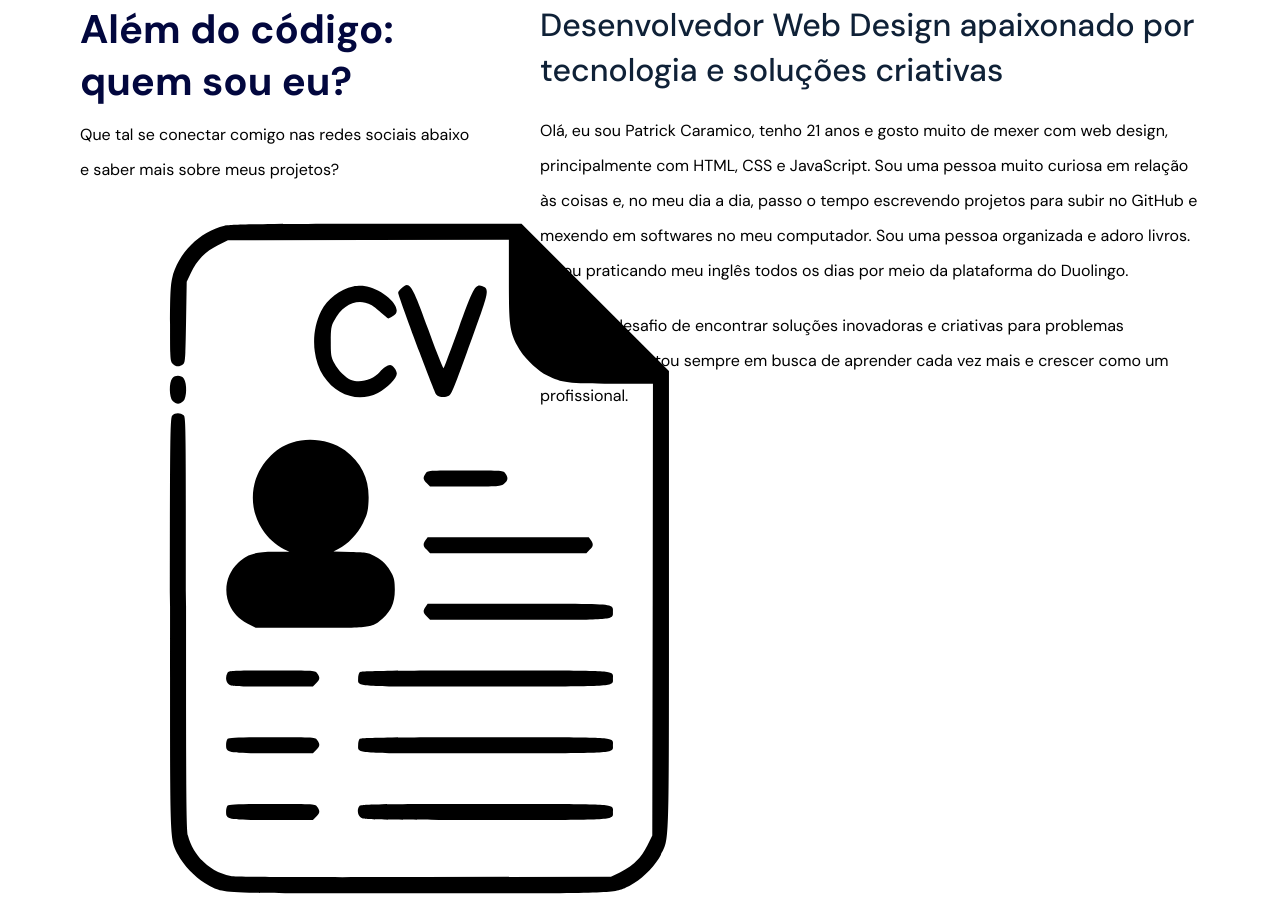
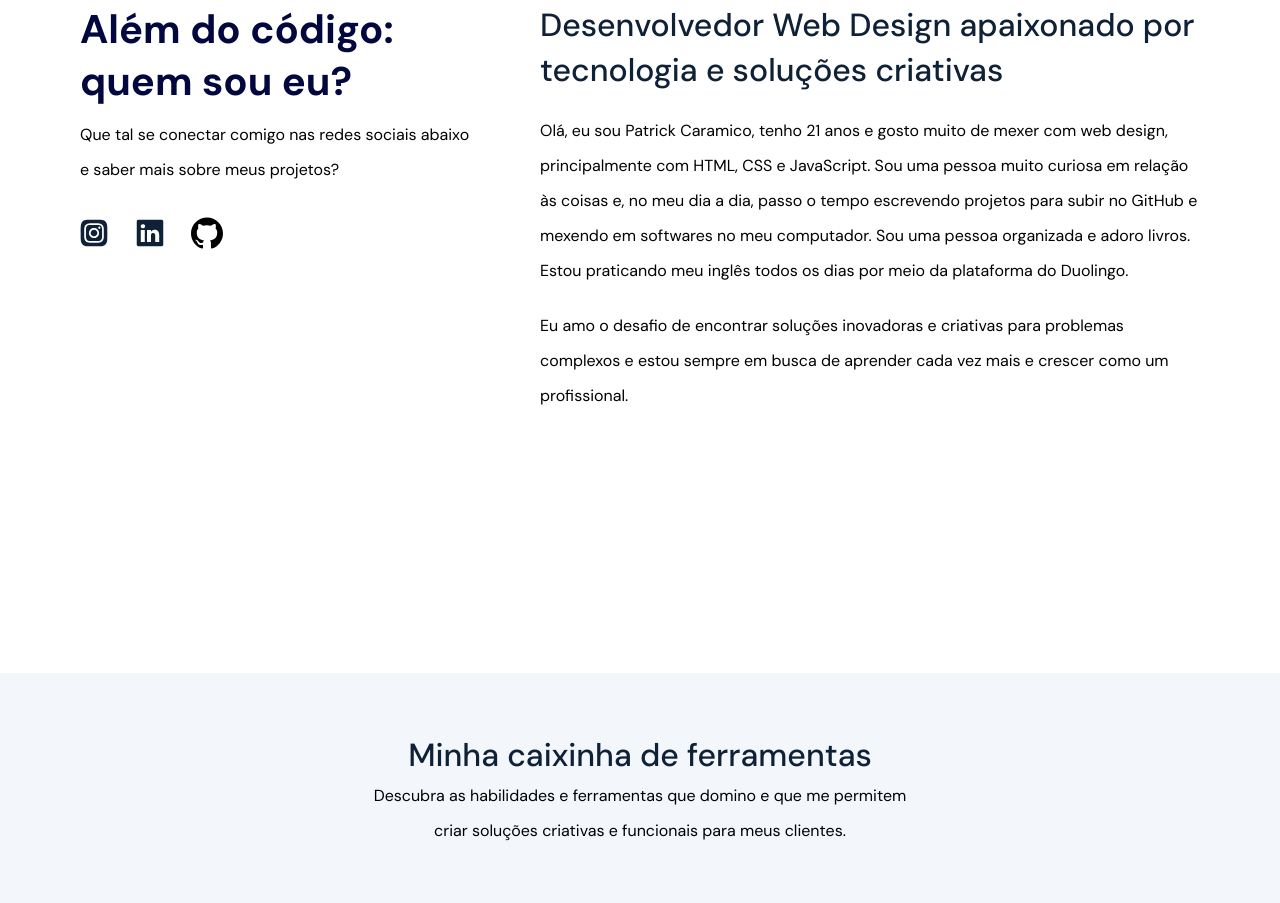
Before and after one commit to PatrickCaramico/Meu_Portfolio, a plain HTML site: page index.html in a window 1280 px wide. Shown: the part 919-1822 px from the top of the page. Drawn offline with Linux system fonts and the light colour scheme.

Commit message:
Update index.html

```diff
--- a/index.html
+++ b/index.html
@@ -74,7 +74,7 @@
         </p>
         <ul>
           <li>
-            <a href="https://patrickcaramico.github.io/Digital_Curriculo/"><img src="assets/images/icon_curriculo.svg" alt="Curriculo" /></a>
+            <a href="https://www.instagram.com/patrick_caramico112/"><img src="assets/images/instagram.svg" alt="Instagram" /></a>
           </li>
           <li>
             <a href="https://www.linkedin.com/in/patrickcaramico/"><img src="assets/images/linkedin.svg" alt="Linkedin" /></a>
```
